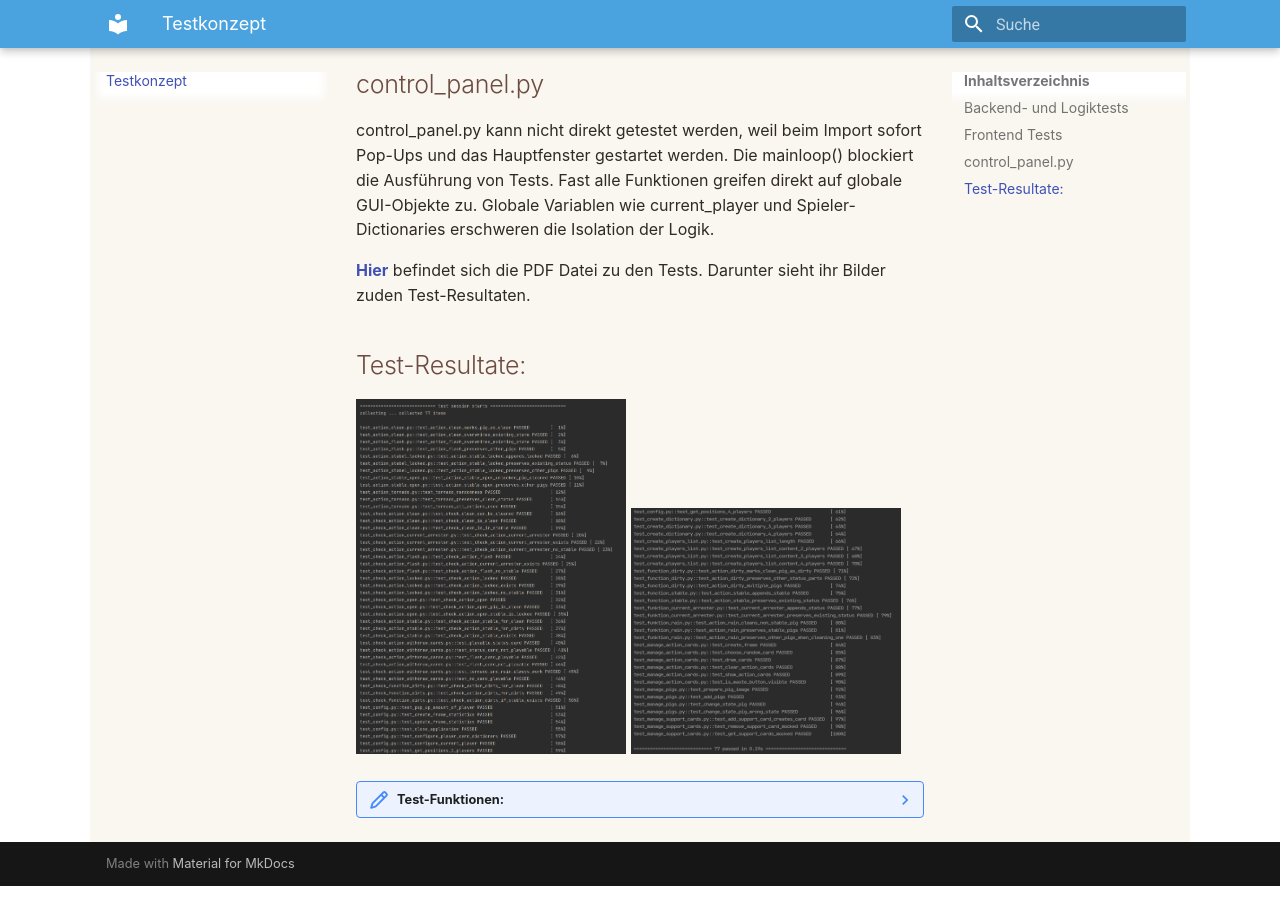
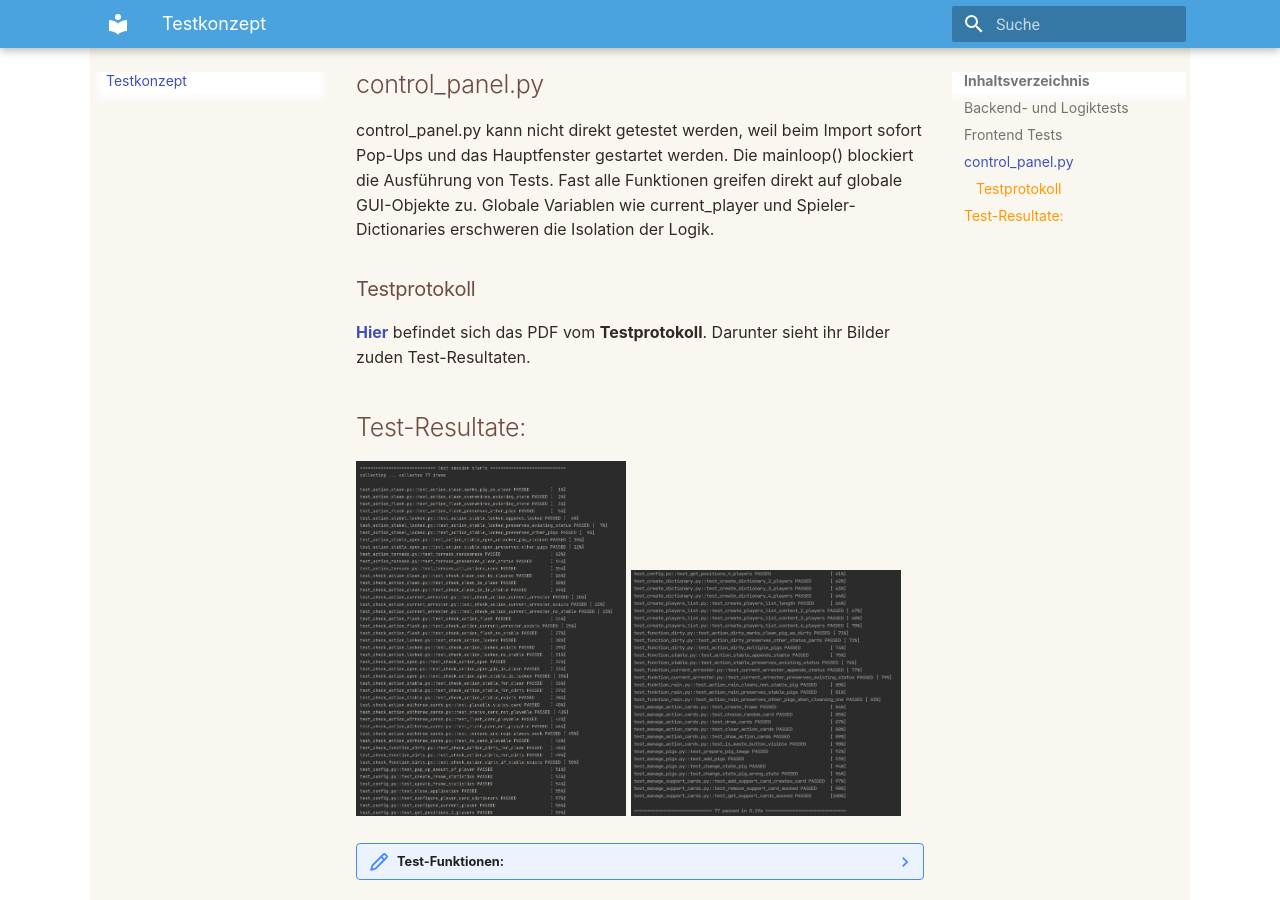
Before and after one commit to marinasauskina87/drecksau, an MkDocs documentation site: the page built from docs/testkonzept.md, in a window 1280 px wide and 900 px high, scrolled down 960 px. Built offline with MkDocs 1.6.1 and Material for MkDocs 9.7.7, drawn with Linux system fonts in a browser that asks for light colours.

Commit message:
Update testkonzept.md

```diff
--- a/docs/testkonzept.md
+++ b/docs/testkonzept.md
@@ -30,7 +30,8 @@ Die mainloop() blockiert die Ausführung von Tests.
 Fast alle Funktionen greifen direkt auf globale GUI-Objekte zu.
 Globale Variablen wie current_player und Spieler-Dictionaries erschweren die Isolation der Logik.
 
-[**Hier**](dokumente_/Test_Protokoll.pdf) befindet sich die PDF Datei zu den Tests. Darunter sieht ihr Bilder zuden Test-Resultaten.
+###Testprotokoll
+[**Hier**](dokumente_/Test_Protokoll.pdf) befindet sich das PDF vom **Testprotokoll**. Darunter sieht ihr Bilder zuden Test-Resultaten.
 
 ##Test-Resultate:
 ![Links](assets/Bild_Test_1.png){ width="270" .left-img }
```
